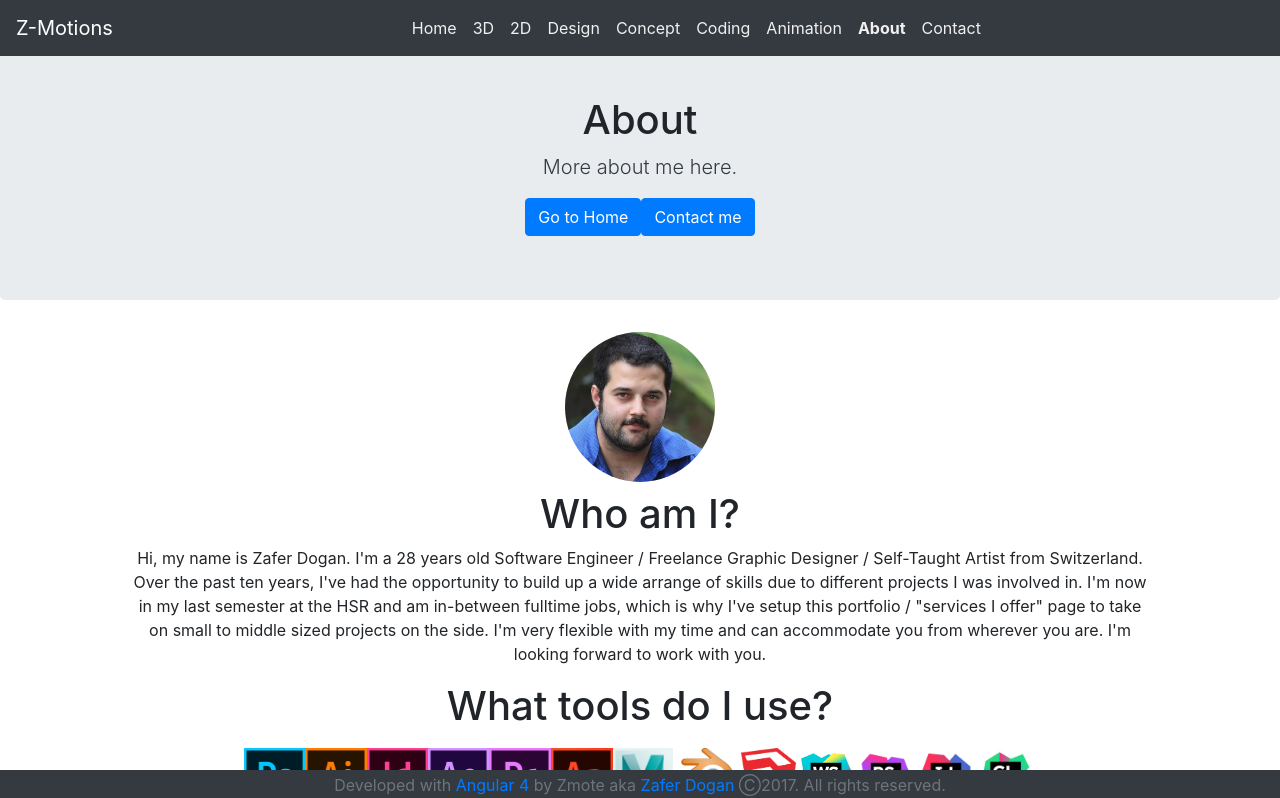
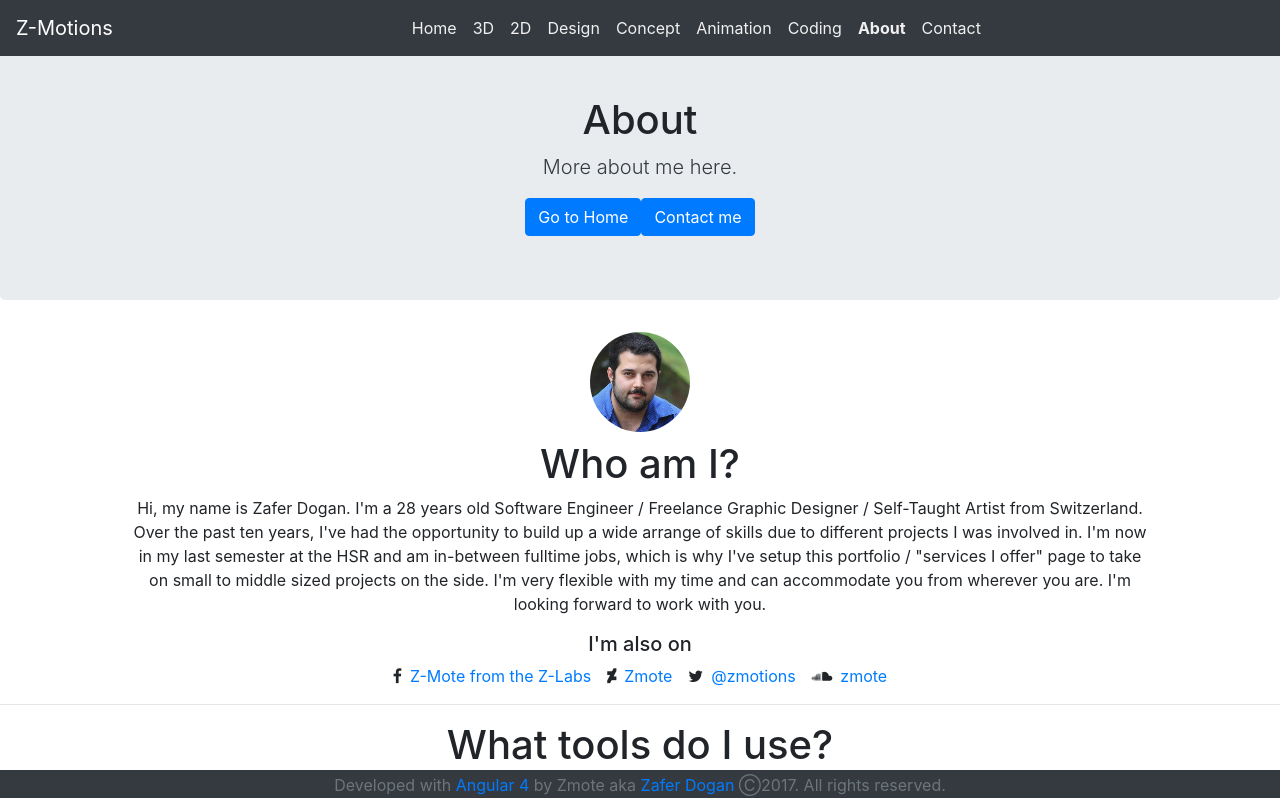
Before and after one commit to Zmote/z-motions, an Angular app: page /about in a window 1280 px wide. Shown: the top 798 px of the page. Built offline with nearby package versions, Linux system fonts and the light colour scheme.

Commit message:
last details added

```diff
--- a/src/about/about.component.css
+++ b/src/about/about.component.css
@@ -9,7 +9,7 @@ main{
 }
 
 .portrait{
-  height:150px;
+  height:100px;
   border-radius: 20rem 20rem;
 }
 .aboutSection{
--- a/src/about/about.component.html
+++ b/src/about/about.component.html
@@ -13,14 +13,34 @@
         <div class="mx-auto text-center text-justify">
           <img [src]="baseHref + 'portrait.jpg'" class="portrait mb-2">
           <h1>Who am I?</h1>
-          <p>Hi, my name is Zafer Dogan. I'm a 28 years old Software Engineer / Freelance Graphic Designer / Self-Taught Artist from Switzerland. Over the past ten years, I've had the opportunity
-          to build up a wide arrange of skills due to different projects I was involved in. I'm now in my last semester at the HSR and am in-between fulltime jobs, which is why I've setup this
-          portfolio / "services I offer" page to take on small to middle sized projects on the side. I'm very flexible with my time and can accommodate you from wherever you are. I'm looking forward to work with you.
+          <p>Hi, my name is Zafer Dogan. I'm a 28 years old Software Engineer / Freelance Graphic Designer / Self-Taught
+            Artist from Switzerland. Over the past ten years, I've had the opportunity
+            to build up a wide arrange of skills due to different projects I was involved in. I'm now in my last
+            semester at the HSR and am in-between fulltime jobs, which is why I've setup this
+            portfolio / "services I offer" page to take on small to middle sized projects on the side. I'm very flexible
+            with my time and can accommodate you from wherever you are. I'm looking forward to work with you.
           </p>
+          <h5> I'm also on</h5>
+          <div>
+            <div class="d-inline mx-2">
+              <span class="fa fa-facebook mr-2"></span><a href="https://www.facebook.com/Zmote89/" class="-link">Z-Mote from the
+              Z-Labs</a>
+            </div>
+            <div class="d-inline mx-2">
+              <span class="fa fa-deviantart mr-2"></span><a href="https://zmote.deviantart.com/">Zmote</a>
+            </div>
+            <div class="d-inline mx-2">
+              <span class="fa fa-twitter mr-2"></span><a href="https://twitter.com/zmotions">@zmotions</a>
+            </div>
+            <div class="d-inline mx-2">
+              <span class="fa fa-soundcloud mr-2"></span><a href="https://soundcloud.com/zmote">zmote</a>
+            </div>
+          </div>
         </div>
       </div>
     </div>
   </section>
+  <hr>
   <section class="container-fluid">
     <div class="row">
       <div class="col-md-12">
@@ -43,9 +63,11 @@
               <img [src]="baseHref + 'toolThumbs/clion.jpg'">
             </div>
           </div>
-          <p>For visual work, I usually use the entire Adobe Collection, from Photoshop, Illustrator, InDesign to After Effects, Premiere and Animate. For Coding, I usually rely on the Jetbrains
-          product family, from Webstorm, PHPStorm to IntelliJ IDEA, CLion and the sort. For 3D Work I usually use Autodesk Maya LT, Blender or Google SketchUP. I'm generally quick to leanr new software
-          as the need rises.</p>
+          <p>For visual work, I usually use the entire Adobe Collection, from Photoshop, Illustrator, InDesign to After
+            Effects, Premiere and Animate. For Coding, I usually rely on the Jetbrains
+            product family, from Webstorm, PHPStorm to IntelliJ IDEA, CLion and the sort. For 3D Work I usually use
+            Autodesk Maya LT, Blender or Google SketchUP. I'm generally quick to leanr new software
+            as the need rises.</p>
         </div>
       </div>
     </div>
--- a/src/navigation/navigation.component.html
+++ b/src/navigation/navigation.component.html
@@ -1,5 +1,5 @@
 <nav class="navbar navbar-expand-lg navbar-dark bg-dark fixed-top">
-  <a class="navbar-brand" href="#">Z-Motions</a>
+  <a class="navbar-brand" href="">Z-Motions</a>
   <button class="navbar-toggler" type="button" data-toggle="collapse" data-target="#navbarSupportedContent" aria-controls="navbarSupportedContent" aria-expanded="false" aria-label="Toggle navigation">
     <span class="navbar-toggler-icon"></span>
   </button>
@@ -22,10 +22,10 @@
         <a class="nav-link" routerLink="/concept" routerLinkActive="nav-active">Concept</a>
       </li>
       <li class="nav-item">
-        <a class="nav-link" routerLink="/code" routerLinkActive="nav-active">Coding</a>
+        <a class="nav-link" routerLink="/animation" routerLinkActive="nav-active">Animation</a>
       </li>
       <li class="nav-item">
-        <a class="nav-link" routerLink="/animation" routerLinkActive="nav-active">Animation</a>
+        <a class="nav-link" routerLink="/code" routerLinkActive="nav-active">Coding</a>
       </li>
       <li class="nav-item">
         <a class="nav-link" routerLink="/about" routerLinkActive="nav-active">About</a>
--- /dev/null
+++ b/src/notfound/notfound.component.css
@@ -0,0 +1,13 @@
+main{
+  margin-top:2rem;
+}
+
+.jumbotron{
+  position:absolute;
+  top:0;
+  bottom:0;
+  left:0;
+  right:0;
+  padding:0 !important;
+  margin:0 !important;
+}
--- /dev/null
+++ b/src/notfound/notfound.component.html
@@ -0,0 +1,10 @@
+<main role="main">
+  <section class="jumbotron text-center d-flex">
+    <div class="container-fluid align-self-center">
+      <h1 class="jumbotron-heading fa-2x">404</h1>
+      <h1><span class="fa fa-frown-o "></span></h1>
+      <p class="lead text-dark">Page not found. Sorry.</p>
+      <a routerLink="/" routerLinkActive="true" class="btn btn-primary">Go to Home</a>
+    </div>
+  </section>
+</main>
```
Also changed, not shown: src/app/app.module.ts (+3 -4 lines), src/constants/RoutesContainer.ts (+4 -3 lines), src/notfound/notfound.component.ts (added, +13 -0 lines).
